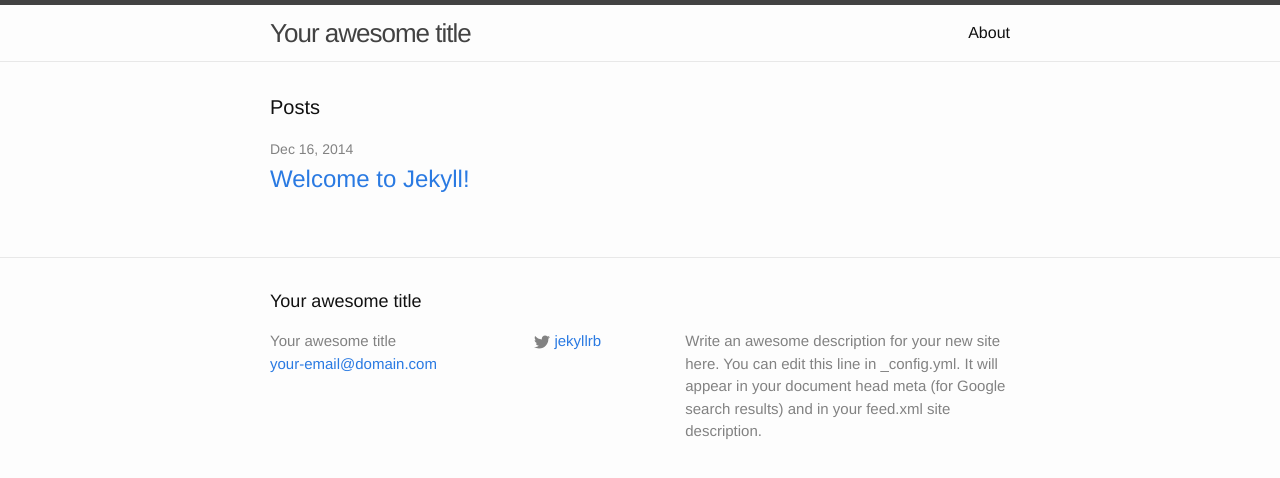
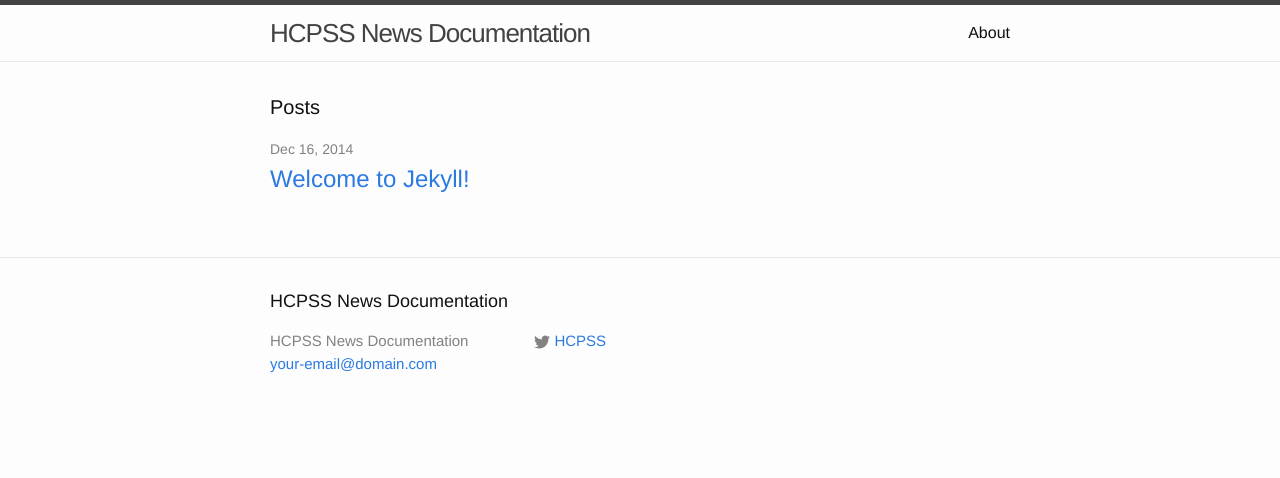
Before and after one commit to HCPSS/schoolmessenger-site, a Jekyll site: the page built from index.html, in a window 1280 px wide. Shown: the top 478 px of the page. Built offline with Jekyll 4.4.1, drawn with Linux system fonts in a browser that asks for light colours.

Commit message:
editing site defaults

```diff
--- a/_config.yml
+++ b/_config.yml
@@ -1,14 +1,8 @@
-# Site settings
-title: Your awesome title
+title: HCPSS News Documentation
 email: your-email@domain.com
-description: > # this means to ignore newlines until "baseurl:"
-  Write an awesome description for your new site here. You can edit this
-  line in _config.yml. It will appear in your document head meta (for
-  Google search results) and in your feed.xml site description.
 baseurl: "" # the subpath of your site, e.g. /blog/
 url: "http://yourdomain.com" # the base hostname & protocol for your site
-twitter_username: jekyllrb
-github_username:  jekyll
+twitter_username: HCPSS
 
 # Build settings
 markdown: kramdown
```
